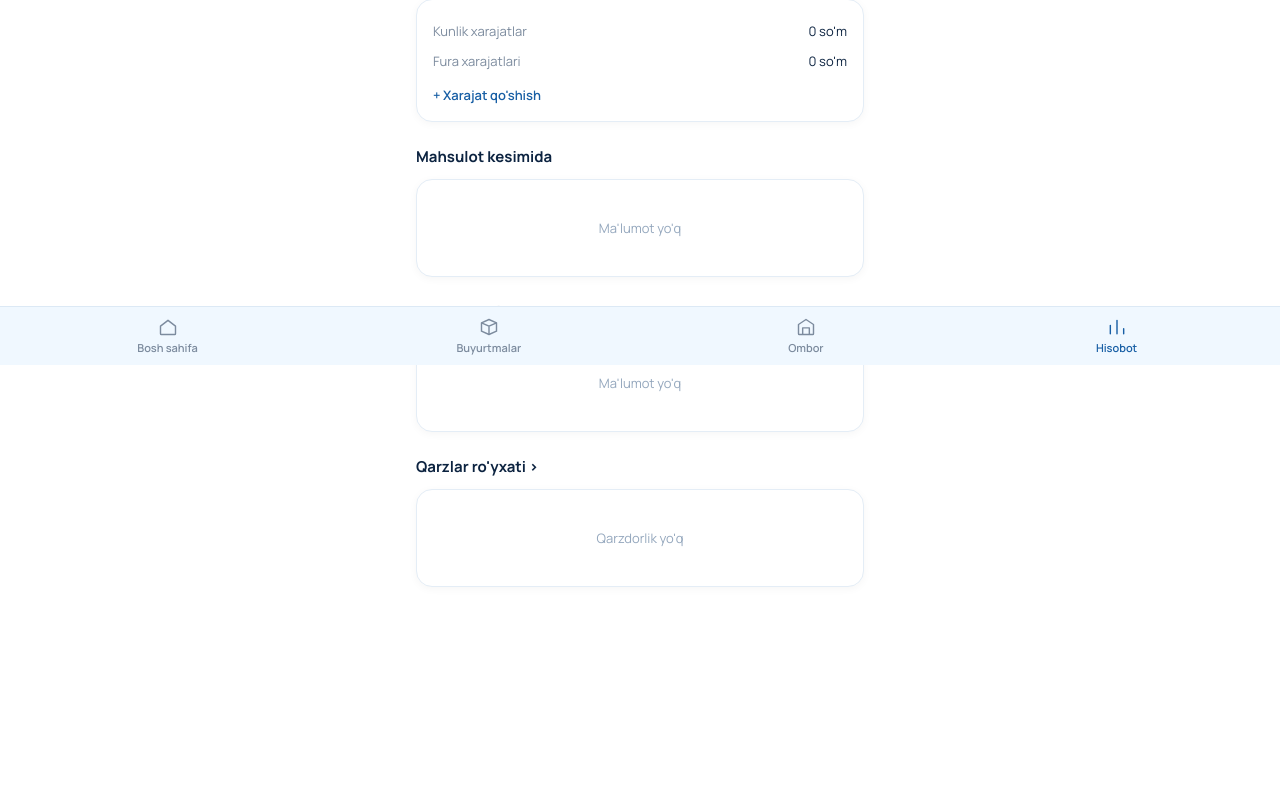
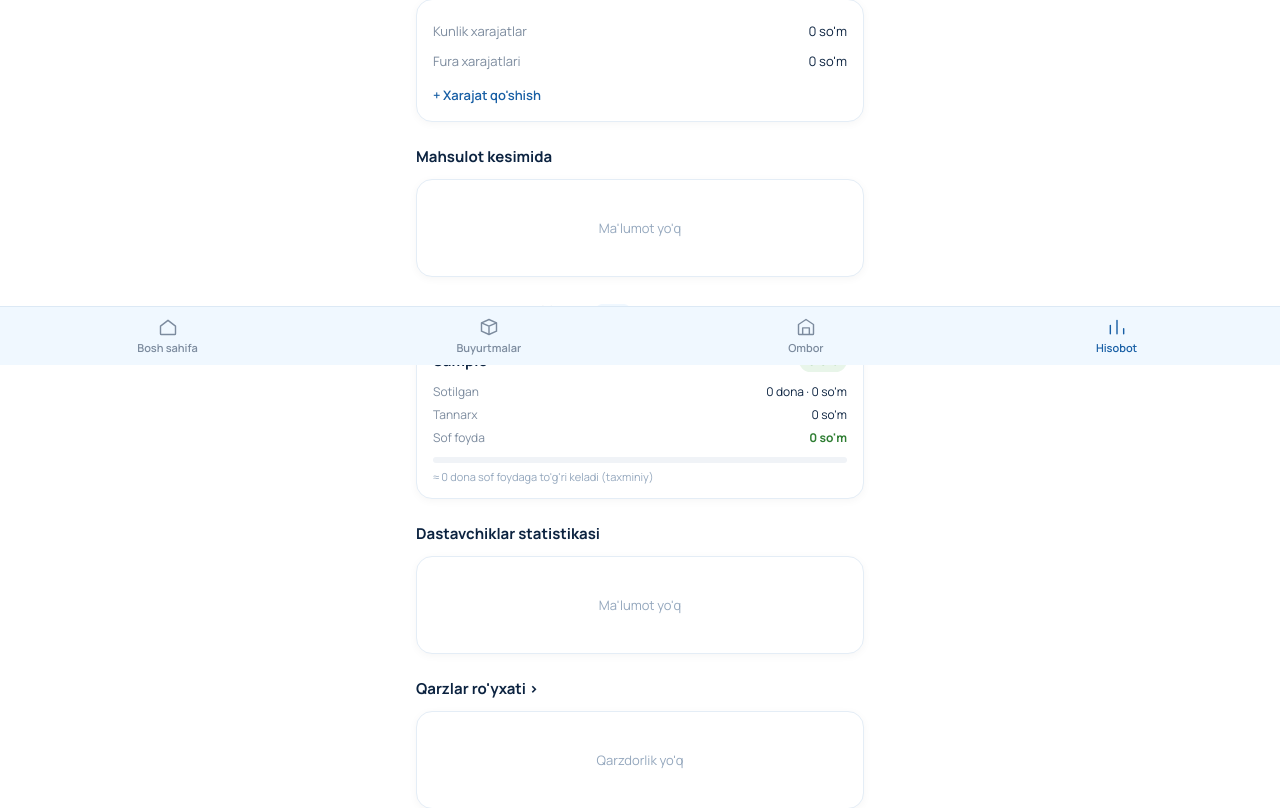
Before and after one commit to TNnodirbek/balance-system, a Django app: page /statistika/ in a window 1280 px wide. Shown: the part 435-1243 px from the top of the page. Before the commit the page ends 1022 px from the top, so only its background shows below. Run offline with Django 5.2, Linux system fonts and the light colour scheme; a user stored in the database is signed in; tables that the repository leaves empty hold one stand-in row (values such as "Sample post").

Commit message:
Fura dona narxi va FIFO asosida sof foyda hisoboti qoshildi

```diff
--- a/ombor/forms.py
+++ b/ombor/forms.py
@@ -6,8 +6,7 @@ from .models import Fura
 class FuraForm(forms.ModelForm):
     class Meta:
         model = Fura
-        fields = ['sana', 'suv_narxi']
+        fields = ['sana']
         widgets = {
             'sana': forms.DateInput(attrs={'type': 'date', 'class': 'stil-input'}),
-            'suv_narxi': forms.NumberInput(attrs={'class': 'stil-input', 'step': '0.01', 'min': '0'}),
         }
--- a/ombor/models.py
+++ b/ombor/models.py
@@ -15,7 +15,11 @@ class Fura(models.Model):
         limit_choices_to={'rol': Foydalanuvchi.Rol.MENEJER},
     )
     sana = models.DateField()
-    suv_narxi = models.DecimalField(max_digits=12, decimal_places=2)
+    suv_narxi = models.DecimalField(
+        max_digits=12, decimal_places=2, default=Decimal('0'), blank=True,
+        help_text="Eski maydon - butun partiya uchun umumiy suv narxi. Yangi furalarda "
+                   "endi FuraMahsulot.dona_narxi ishlatiladi, backward compatibility uchun saqlanmoqda",
+    )
     dastavka_narxi = models.DecimalField(
         max_digits=12, decimal_places=2, default=Decimal('0'), blank=True,
         help_text="Eski maydon - endi qoshimcha_xarajatlar orqali kiritiladi, backward compatibility uchun saqlanmoqda",
@@ -28,6 +32,17 @@ class Fura(models.Model):
         verbose_name_plural = 'Furalar'
 
     @property
+    def suv_qismi_xarajat(self):
+        # Agar mahsulot qatorlarida dona_narxi kiritilgan bo'lsa (yangi usul) -
+        # har bir hajm uchun miqdor x dona_narxi yig'indisi hisoblanadi. Aks
+        # holda (eski, dona_narxi kiritilmagan furalar) eski suv_narxi
+        # maydoniga qaytiladi - backward compatibility uchun.
+        dona_narxli = [m for m in self.mahsulotlar.all() if m.dona_narxi is not None]
+        if dona_narxli:
+            return sum(m.miqdor * m.dona_narxi for m in dona_narxli)
+        return self.suv_narxi
+
+    @property
     def jami_xarajat(self):
         # qoshimcha_xarajatlar mavjud bo'lsa - hozirgi (yangi) hisob-kitob usuli shu.
         # Aks holda (masalan bu migratsiyadan oldingi eski Fura yozuvi hali
@@ -36,8 +51,8 @@ class Fura(models.Model):
         # qo'shilmaydi (ikki marta hisoblanish oldini olinadi).
         if self.qoshimcha_xarajatlar.exists():
             qoshimcha_jami = self.qoshimcha_xarajatlar.aggregate(jami=Sum('summa'))['jami'] or Decimal('0')
-            return self.suv_narxi + qoshimcha_jami
-        return self.suv_narxi + self.dastavka_narxi
+            return self.suv_qismi_xarajat + qoshimcha_jami
+        return self.suv_qismi_xarajat + self.dastavka_narxi
 
     def __str__(self):
         return f'Fura {self.sana}'
@@ -61,6 +76,10 @@ class FuraMahsulot(models.Model):
     fura = models.ForeignKey(Fura, on_delete=models.CASCADE, related_name='mahsulotlar')
     hajm = models.CharField(max_length=10)
     miqdor = models.IntegerField()
+    dona_narxi = models.DecimalField(
+        max_digits=12, decimal_places=2, null=True, blank=True,
+        help_text="Bir dona suvning kelish narxi",
+    )
 
     class Meta:
         verbose_name = 'Fura mahsuloti'
--- a/statistika/views.py
+++ b/statistika/views.py
@@ -10,6 +10,7 @@ from django.utils.dateparse import parse_date
 from buyurtmalar.models import Buyurtma
 from foydalanuvchilar.utils import tegishli_menejer
 from ombor.models import Fura
+from ombor.utils import suv_sof_foyda_fifo
 
 from .models import QarzTolovi, Xarajat
 
@@ -116,6 +117,7 @@ def hisobot(request):
         'mahsulot_kesimida': {},
         'qarzlar_royxati': Buyurtma.objects.none(),
         'dastavchiklar_statistikasi': {},
+        'suv_sof_foyda_fifo': {},
     }
     if menejer is None:
         return render(request, 'statistika/hisobot.html', kontekst)
@@ -182,6 +184,7 @@ def hisobot(request):
         'mahsulot_kesimida': mahsulot_kesimida,
         'qarzlar_royxati': qarzlar_royxati,
         'dastavchiklar_statistikasi': dastavchiklar_statistikasi,
+        'suv_sof_foyda_fifo': suv_sof_foyda_fifo(menejer, boshlanish, tugash),
     })
     return render(request, 'statistika/hisobot.html', kontekst)
 
--- a/templates/statistika/hisobot.html
+++ b/templates/statistika/hisobot.html
@@ -302,6 +302,109 @@
             color: #185FA5;
         }
 
+        /* Hajm bo'yicha sof foyda (FIFO) */
+        .fifo-belgi {
+            display: inline-block;
+            font-size: 10px;
+            font-weight: 700;
+            color: #185FA5;
+            background: #F0F8FF;
+            border-radius: 6px;
+            padding: 2px 6px;
+            margin-left: 6px;
+            vertical-align: middle;
+            letter-spacing: 0.3px;
+        }
+
+        .fifo-grid {
+            display: flex;
+            flex-direction: column;
+            gap: 10px;
+            margin-bottom: 24px;
+        }
+
+        .fifo-karta {
+            background: #FFFFFF;
+            border: 1px solid #E4EDF6;
+            border-radius: 16px;
+            box-shadow: 0 2px 8px rgba(0, 0, 0, 0.04);
+            padding: 14px 16px;
+        }
+
+        .fifo-tepa {
+            display: flex;
+            align-items: center;
+            justify-content: space-between;
+            margin-bottom: 8px;
+        }
+
+        .fifo-hajm {
+            font-size: 15px;
+            font-weight: 700;
+            color: #0C2340;
+        }
+
+        .fifo-foiz {
+            font-size: 12px;
+            font-weight: 700;
+            padding: 3px 9px;
+            border-radius: 999px;
+            background: #E8F5E9;
+            color: #2E7D32;
+        }
+
+        .fifo-foiz.manfiy {
+            background: #FCEBEB;
+            color: #A32D2D;
+        }
+
+        .fifo-qator {
+            display: flex;
+            align-items: center;
+            justify-content: space-between;
+            font-size: 12px;
+            color: #0C2340;
+            padding: 3px 0;
+        }
+
+        .fifo-label {
+            color: #7C8B9E;
+        }
+
+        .fifo-sof-foyda {
+            font-weight: 700;
+            color: #2E7D32;
+        }
+
+        .fifo-sof-foyda.manfiy {
+            color: #A32D2D;
+        }
+
+        .fifo-progress-qobiq {
+            height: 6px;
+            border-radius: 999px;
+            background: #F0F3F7;
+            margin: 8px 0 6px;
+            overflow: hidden;
+        }
+
+        .fifo-progress-bar {
+            height: 100%;
+            border-radius: 999px;
+            background: #2E7D32;
+            transition: width 0.3s ease;
+        }
+
+        .fifo-progress-bar.manfiy {
+            background: #A32D2D;
+        }
+
+        .fifo-dona-taxmin {
+            font-size: 11px;
+            color: #94A7BD;
+            margin: 0;
+        }
+
         .dastavchik-qatori {
             display: flex;
             align-items: center;
@@ -491,6 +594,36 @@
             {% endfor %}
         </div>
 
+        <p class="bolim-sarlavha">Hajm bo'yicha sof foyda <span class="fifo-belgi">FIFO</span></p>
+        <div class="fifo-grid">
+            {% for hajm, malumot in suv_sof_foyda_fifo.items %}
+                <div class="fifo-karta">
+                    <div class="fifo-tepa">
+                        <span class="fifo-hajm">{{ hajm }}</span>
+                        <span class="fifo-foiz{% if malumot.sof_foyda < 0 %} manfiy{% endif %}">{{ malumot.sof_foyda_foizi|floatformat:1 }}%</span>
+                    </div>
+                    <div class="fifo-qator">
+                        <span class="fifo-label">Sotilgan</span>
+                        <span>{{ malumot.sotilgan_soni }} dona &middot; {{ malumot.sotilgan_puli|som_format }}</span>
+                    </div>
+                    <div class="fifo-qator">
+                        <span class="fifo-label">Tannarx</span>
+                        <span>{{ malumot.tannarx|som_format }}</span>
+                    </div>
+                    <div class="fifo-qator">
+                        <span class="fifo-label">Sof foyda</span>
+                        <span class="fifo-sof-foyda{% if malumot.sof_foyda < 0 %} manfiy{% endif %}">{{ malumot.sof_foyda|som_format }}</span>
+                    </div>
+                    <div class="fifo-progress-qobiq">
+                        <div class="fifo-progress-bar{% if malumot.sof_foyda < 0 %} manfiy{% endif %}" style="width: {{ malumot.sof_foyda_foizi_progress|floatformat:0 }}%;"></div>
+                    </div>
+                    <p class="fifo-dona-taxmin">&asymp; {{ malumot.sof_foyda_dona_taxminiy|floatformat:0 }} dona sof foydaga to'g'ri keladi (taxminiy)</p>
+                </div>
+            {% empty %}
+                <p class="bosh-matn">Ma'lumot yo'q</p>
+            {% endfor %}
+        </div>
+
         <p class="bolim-sarlavha">Dastavchiklar statistikasi</p>
         <div class="karta">
             {% for ism, malumot in dastavchiklar_statistikasi.items %}
```
Also changed, not shown: ombor/utils.py (+118 -1 lines), ombor/views.py (+12 -4 lines), templates/ombor/fura_qoshish.html (+10 -6 lines), templates/ombor/fura_tahrirlash.html (+6 -5 lines), ombor/migrations/0008_furamahsulot_dona_narxi_alter_fura_suv_narxi.py (added).
